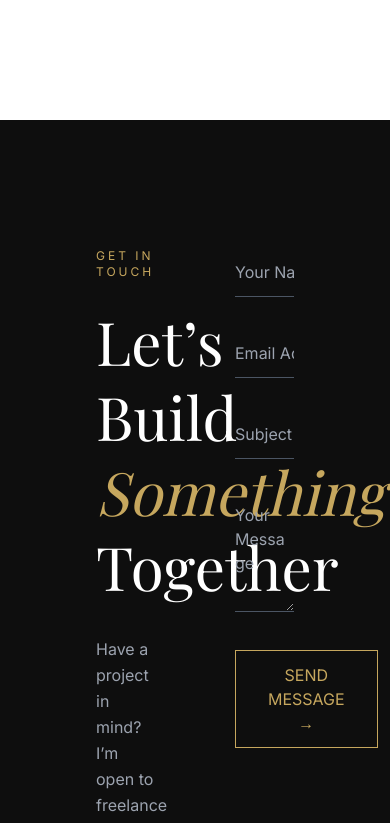
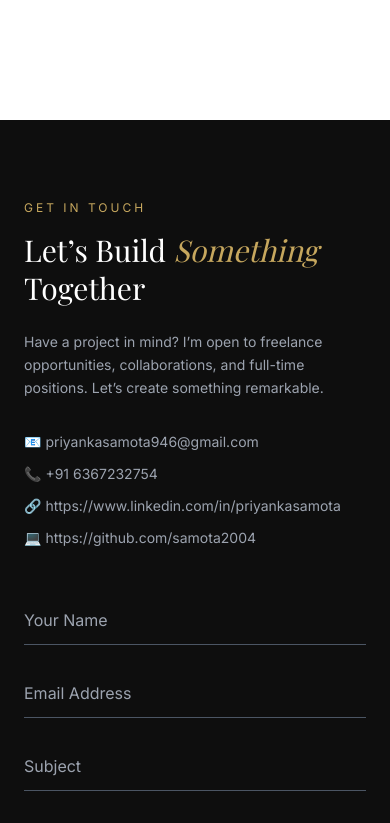
Before and after one commit to samota2004/portfolio, a React (Create React App) app in the folder client/: page / in a window 390 px wide. Shown: the part 6940-7763 px from the top of the page. Built offline with nearby package versions, Linux system fonts and the light colour scheme; the HTML template or start-up script is replaced by a standard one.

Commit message:
Update Contact.jsx

```diff
--- a/client/src/components/Contact.jsx
+++ b/client/src/components/Contact.jsx
@@ -5,7 +5,6 @@ function Contact() {
   const [state, handleSubmit] = useForm("mjgedope");
   const formRef = useRef();
 
-  // ✅ Reset form after successful submission
   useEffect(() => {
     if (state.succeeded) {
       formRef.current.reset();
@@ -15,17 +14,17 @@ function Contact() {
   return (
     <section
       id="contact"
-      className="bg-[#0E0E0E] text-white px-24 py-32"
+      className="bg-[#0E0E0E] text-white px-6 md:px-24 py-20 md:py-32"
     >
-      <div className="grid grid-cols-2 gap-20">
+      <div className="grid grid-cols-1 md:grid-cols-2 gap-12 md:gap-20">
 
         {/* Left Content */}
         <div>
-          <p className="text-gold tracking-[3px] text-xs uppercase mb-6">
+          <p className="text-gold tracking-[3px] text-xs uppercase mb-4">
             Get In Touch
           </p>
 
-          <h2 className="text-6xl leading-tight mb-8">
+          <h2 className="text-3xl md:text-6xl leading-tight mb-6 md:mb-8">
             Let’s Build{" "}
             <span className="text-gold italic">
               Something
@@ -33,13 +32,13 @@ function Contact() {
             Together
           </h2>
 
-          <p className="text-gray-400 leading-relaxed mb-10">
+          <p className="text-gray-400 leading-relaxed mb-8 md:mb-10 text-sm md:text-base">
             Have a project in mind? I’m open to freelance
             opportunities, collaborations, and full-time
             positions. Let’s create something remarkable.
           </p>
 
-          <div className="space-y-4 text-gray-400">
+          <div className="space-y-3 md:space-y-4 text-gray-400 text-sm md:text-base">
             <p>📧 priyankasamota946@gmail.com</p>
             <p>📞 +91 6367232754</p>
             <p>🔗 https://www.linkedin.com/in/priyankasamota</p>
@@ -52,7 +51,7 @@ function Contact() {
           <form
             ref={formRef}
             onSubmit={handleSubmit}
-            className="space-y-8"
+            className="space-y-6 md:space-y-8"
           >
 
             <input
@@ -103,14 +102,13 @@ function Contact() {
             <button
               type="submit"
               disabled={state.submitting}
-              className="mt-6 border border-gold text-gold px-8 py-3 hover:bg-gold hover:text-black transition"
+              className="mt-4 md:mt-6 border border-gold text-gold px-6 md:px-8 py-3 hover:bg-gold hover:text-black transition"
             >
               {state.submitting ? "Sending..." : "SEND MESSAGE →"}
             </button>
 
-            {/* ✅ Success Message BELOW button */}
             {state.succeeded && (
-              <p className="text-green-400 mt-4 animate-fadeIn">
+              <p className="text-green-400 mt-4">
                 ✅ Your message has been sent successfully.
               </p>
             )}
```
